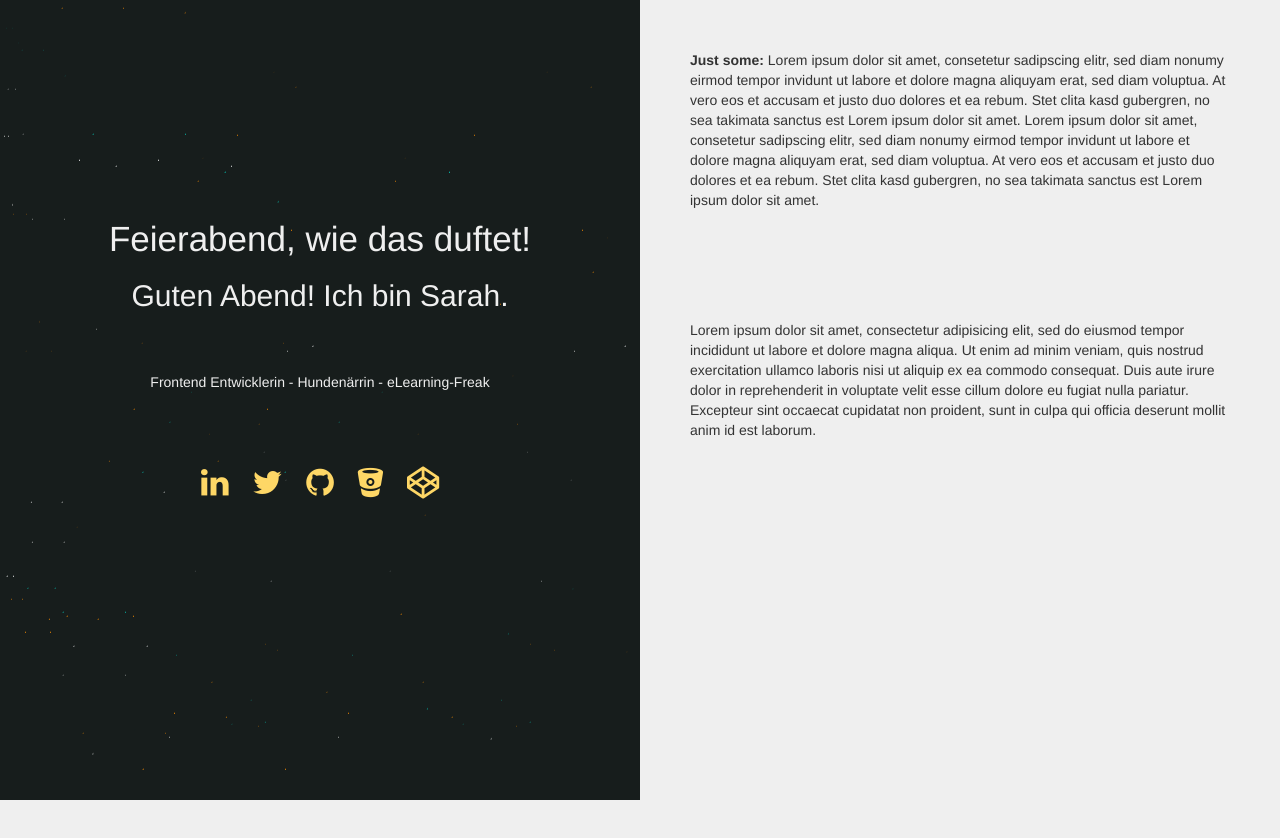
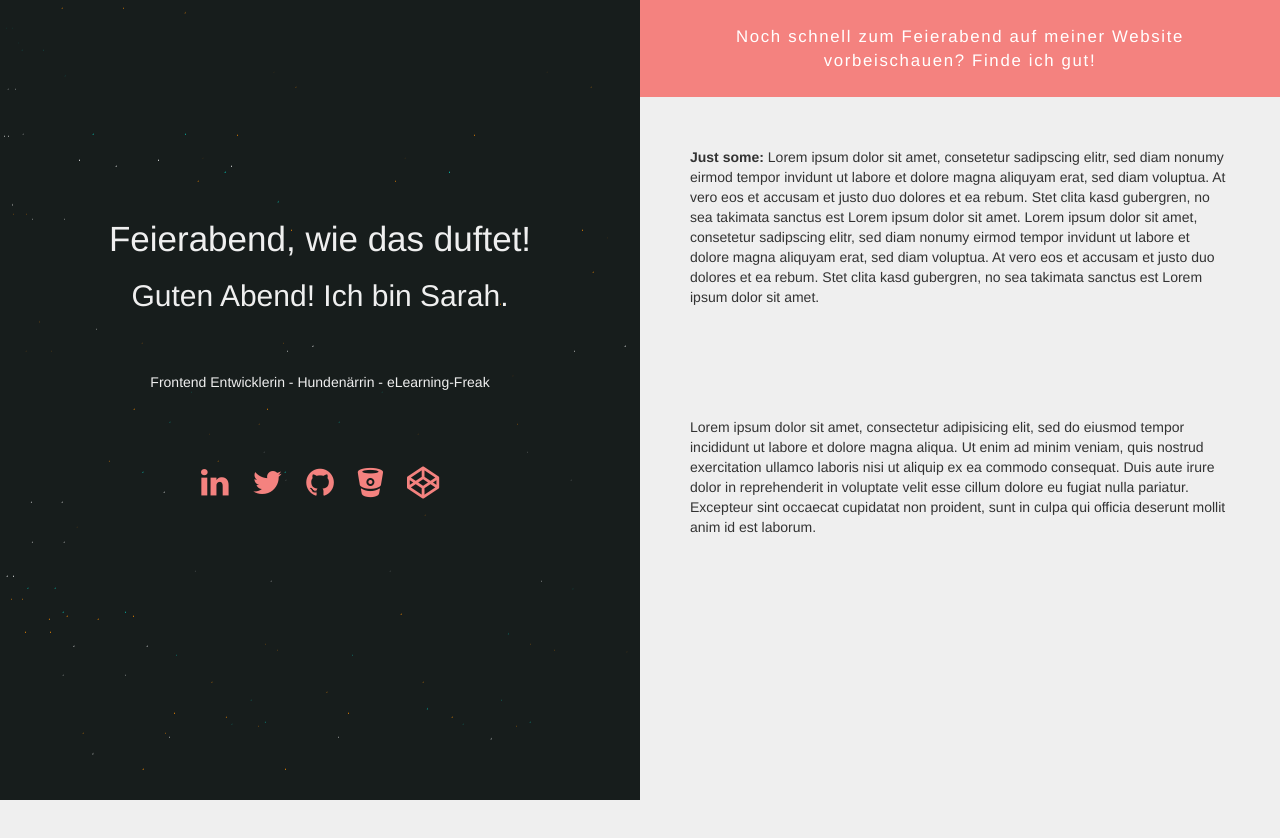
Before and after one commit to Shivelle/denounce, a website: page index.html in a window 1280 px wide. Shown: the top 838 px of the page. Drawn offline with nearby package versions, Linux system fonts and the light colour scheme; files that its build step writes are made by us from their sources; files whose address does not match are found by name.

Commit message:
add time-dependent welcome msg

```diff
--- a/src/js/main.js
+++ b/src/js/main.js
@@ -1,13 +1,13 @@
 
 
 	// grab stuff
-    const scrollLine  = document.querySelector('.scroll-line'),
-          mainContent = document.querySelector('.main-content'),
-          canvas 	  = document.querySelector('#canvas'),
-          greeting    = document.querySelector('.greeting'),
-          hi 		  = document.querySelector('.hi'),
-          //time        = new Date();
-          time 		 = new Date();
+    const scrollLine  	= document.querySelector('.scroll-line'),
+          mainContent 	= document.querySelector('.main-content'),
+          canvas 	  	= document.querySelector('#canvas'),
+          greeting    	= document.querySelector('.greeting'),
+          hi 		  	= document.querySelector('.hi'),
+          welcome		= document.querySelector('.welcome'),
+          time 		 	= new Date();
 
 
     console.log(canvas)
@@ -28,20 +28,27 @@
     	if(time.getHours() >= 0 && time.getHours() < 6) {
     		greeting.innerHTML 	= 'Na, Sie Nachteule?';
     		hi.innerHTML 		= 'Gute, aktive Nacht!';
+    		welcome.innerHTML	= 'Sie haben sich also mitten in der Nacht auf meine Website verirrt.';
+
 
     	} else if (time.getHours() >= 6 && time.getHours() < 12) {
     		greeting.innerHTML	= 'Morgenstund hat Gold im Mund!';
     		hi.innerHTML 		= 'Guten Morgen!';
+    		welcome.innerHTML 	= 'Morgens, vor 12, und Sie haben meine Website gefunden.';
 
 
     	} else if (time.getHours() >= 12 && time.getHours() < 18) {
     		greeting.innerHTML 	= 'Lass die Sonne in dein Herz!';
     		hi.innerHTML		= 'Guten Tag!';
+    		welcome.innerHTML 	= 'Na, schon Mittagpause gehabt? Schön, dass Sie meine Website besuchen.';
+
 
 
     	} else {
     		greeting.innerHTML 	= 'Feierabend, wie das duftet!';
     		hi.innerHTML 		= 'Guten Abend!';
+    		welcome.innerHTML 	= 'Noch schnell zum Feierabend auf meiner Website vorbeischauen? Finde ich gut!';
+
     	}
     }
 
--- a/src/sass/main.scss
+++ b/src/sass/main.scss
@@ -3,6 +3,7 @@ $static: #40b9c7;
 $bodyColor: #efefef;
 $staticBlue: #40b9c7;
 $staticBlack: #171D1C;
+$highlightLight: #F4827F;
 
 body {
 	background: $bodyColor;
@@ -47,12 +48,12 @@ body {
 				a {
 					display: inline-block;
 					font-size: 2.3em;
-					color: #FED766;
+					color: $highlightLight;
 					margin: 0 10px;
 					transform: rotateY(0deg);
 					transition: transform 0.2s ease-in-out, color 0.2s linear;
 					&:hover {
-						color: #E6E6EA;
+						color: #FDF0D5;
 						transform: rotateY(360deg);
 						transition: transform 0.6s ease-in-out, color 0.4s linear;
 					}
@@ -95,6 +96,16 @@ body {
 		      display: none;
 		}
 
+		.welcome {
+			background-color: $highlightLight;
+			color: $white;
+			padding: 25px;
+			text-align: center;
+			font-size: 1.2em;
+			letter-spacing: .1em;
+			line-height: 1.4em;
+		}
+
 	}
 
 
```
Also changed, not shown: index.html (+1 -0 lines), dist/css/main.css, dist/js/all.js.
